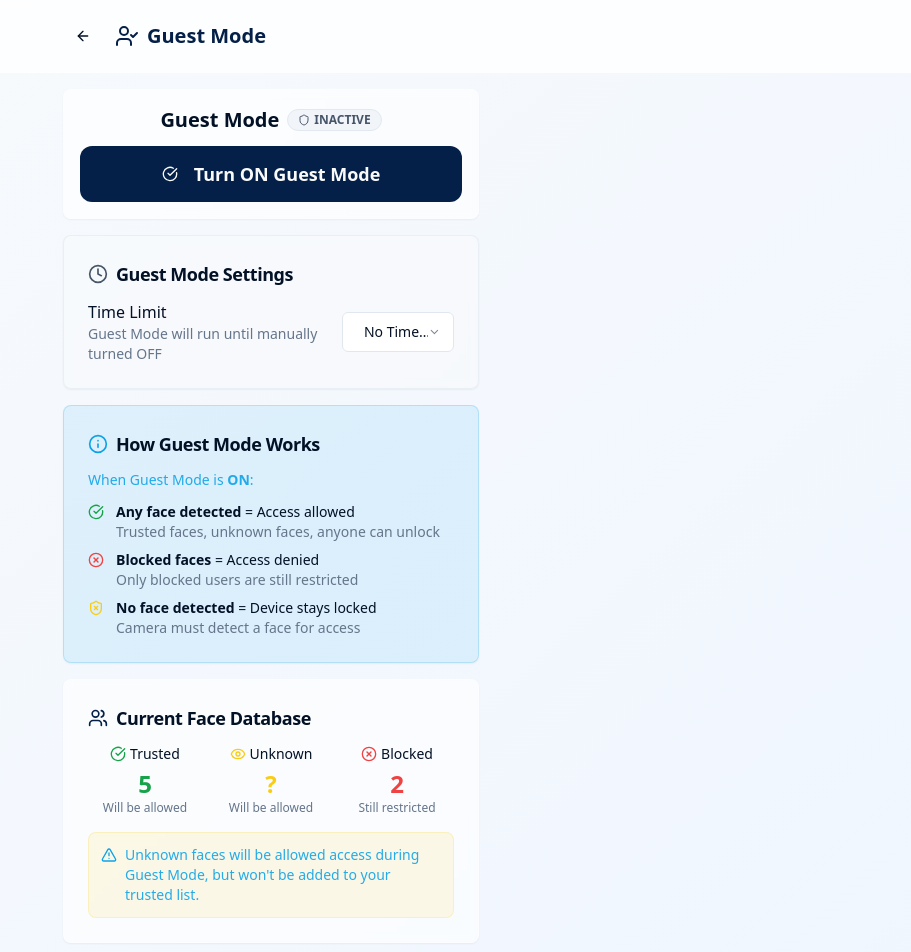
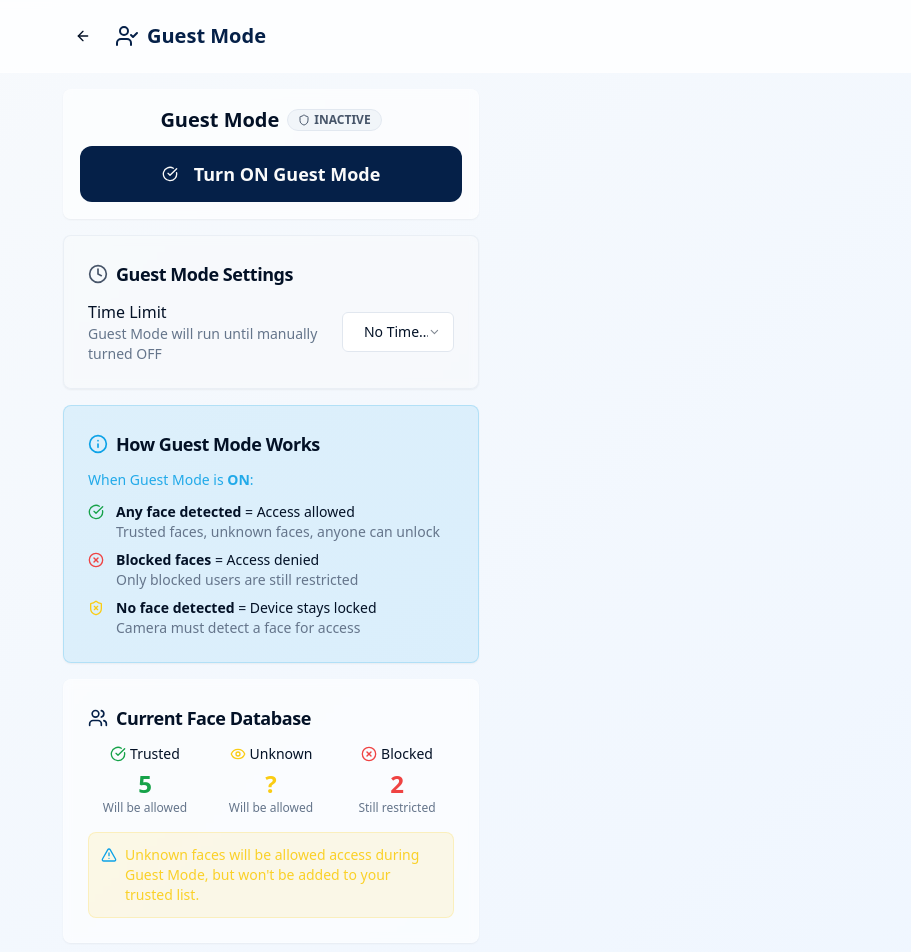
Before and after one commit to rjglowstar/builder-swoosh-world, a React (Vite) app: page /guest-mode in a window 1280 px wide. Shown: the top 952 px of the page, without its empty margins (369-1280 px from the left). Built offline with nearby package versions, Linux system fonts and the light colour scheme.

Commit message:
Manual code updates made to file: client/pages/GuestMode.tsx

```diff
--- a/client/pages/GuestMode.tsx
+++ b/client/pages/GuestMode.tsx
@@ -394,7 +394,7 @@ export default function GuestMode() {
             <div className="mt-4 p-3 bg-warning/10 rounded-lg border border-warning/20">
               <div className="flex items-start space-x-2">
                 <AlertTriangle className="w-4 h-4 text-info mt-0.5 flex-shrink-0" />
-                <div className="text-sm text-info/90">
+                <div className="text-sm text-warning/90">
                   Unknown faces will be allowed access during Guest Mode, but
                   won't be added to your trusted list.
                 </div>
```
